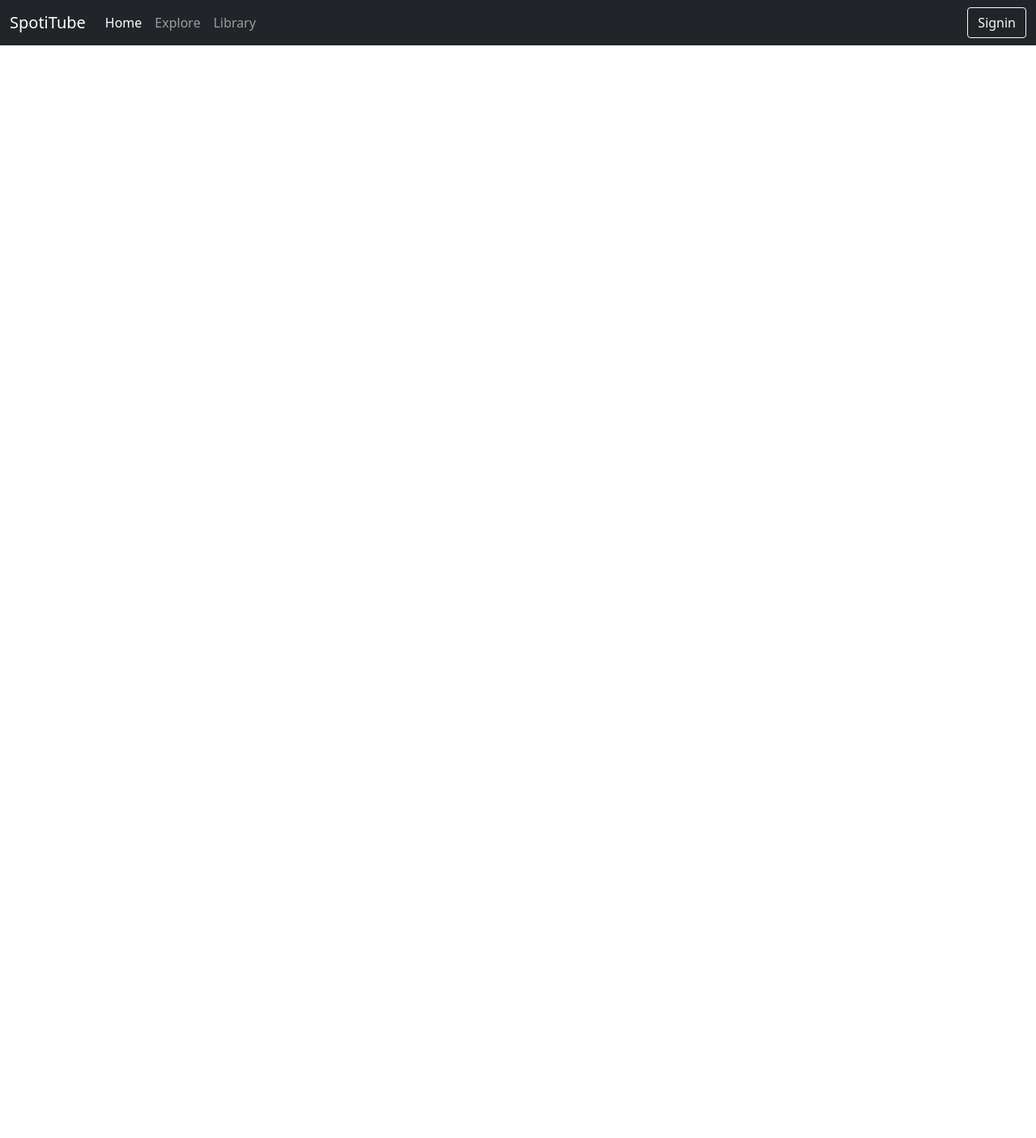
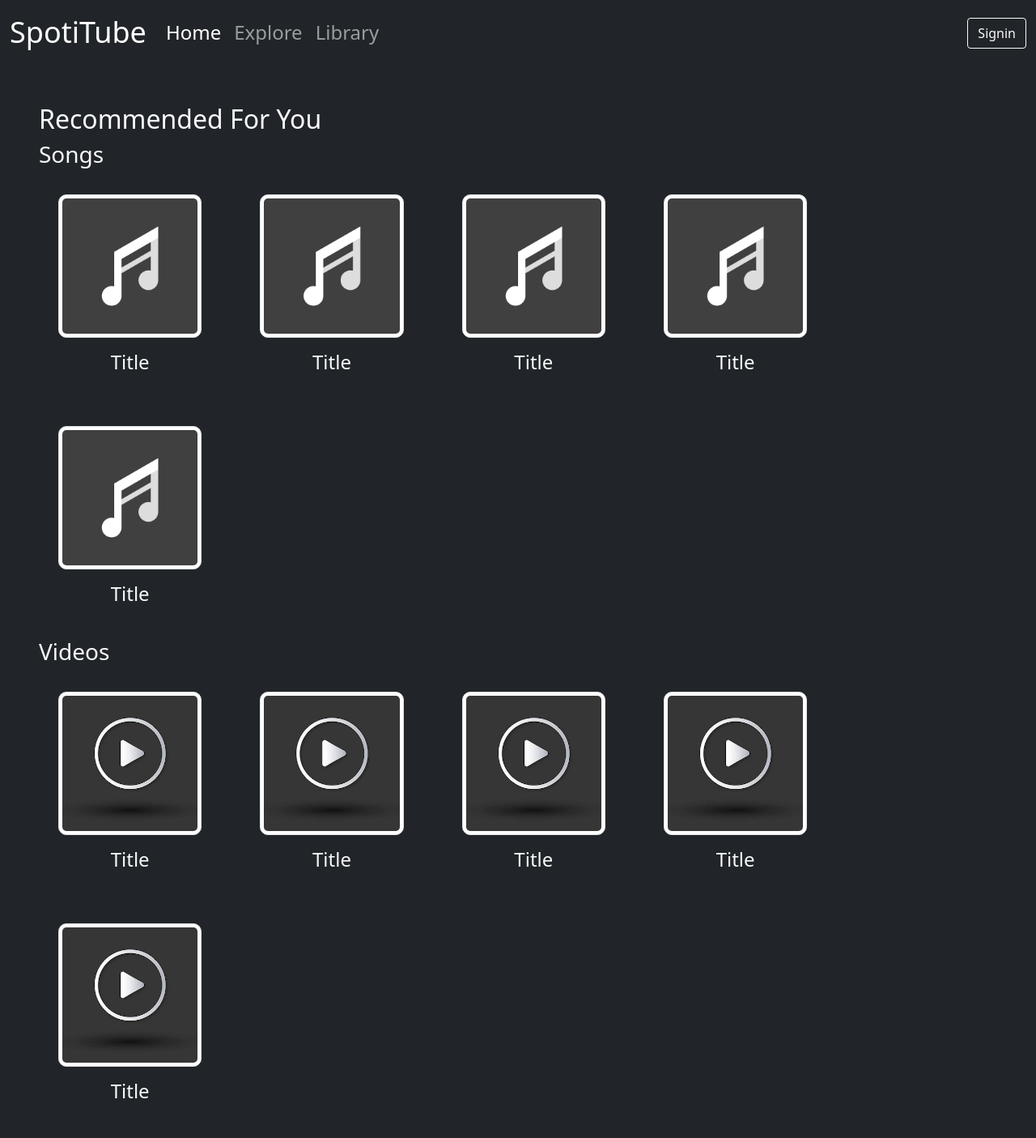
Before and after one commit to Yash-Togadiya/SpotiTube-using-HTMl-CSS-JS, a plain HTML site: page index.html in a window 1280 px wide. Shown: the whole page at 81% size. Before the commit the page ends 800 px from the top, so only its background shows below. Drawn offline with nearby package versions, Linux system fonts and the light colour scheme.

Commit message:
Home section complete.

```diff
--- a/css/style.css
+++ b/css/style.css
@@ -0,0 +1,30 @@
+/* Body CSS Start */
+body {
+    padding: 0;
+    margin: 0;
+}
+
+/* Body CSS End */
+
+/* Header CSS Start */
+.navbar {
+    font-size: 1.5em !important;
+}
+
+.navbar-brand {
+    font-size: 1.5em !important;
+}
+
+/* Header CSS End */
+
+/* Home CSS Start */
+
+.home .card {
+    border: none !important;
+}
+
+.home .img-thumbnail {
+    border-radius: 10px !important;
+}
+
+/* Home CSS End */
--- a/index.html
+++ b/index.html
@@ -4,7 +4,7 @@
 <head>
     <meta charset="UTF-8">
     <meta http-equiv="X-UA-Compatible" content="IE=edge">
-    <meta name="viewport" content="width=device-width, initial-scale=1.0">
+    <meta Title="viewport" content="width=device-width, initial-scale=1.0">
     <title>SpotiTube</title>
     <link rel="stylesheet" href="./css/style.css">
     <link href="https://cdn.jsdelivr.net/npm/bootstrap@5.0.2/dist/css/bootstrap.min.css" rel="stylesheet"
@@ -36,13 +36,13 @@
                 <div class="collapse navbar-collapse" id="navbarSupportedContent">
                     <ul class="navbar-nav me-auto mb-2 mb-lg-0">
                         <li class="nav-item">
-                            <a class="nav-link active" id="home" aria-current="page" href="#">Home</a>
+                            <a class="nav-link active" id="nav-home" aria-current="page" href="#">Home</a>
                         </li>
                         <li class="nav-item">
-                            <a class="nav-link" id="explore" aria-current="page" href="#">Explore</a>
+                            <a class="nav-link" id="nav-explore" aria-current="page" href="#">Explore</a>
                         </li>
                         <li class="nav-item">
-                            <a class="nav-link" id="library" aria-current="page" href="#">Library</a>
+                            <a class="nav-link" id="nav-library" aria-current="page" href="#">Library</a>
                         </li>
                     </ul>
                     <form class="d-flex">
@@ -59,6 +59,72 @@
     <!-- Main Section Start -->
     <main>
 
+        <!-- Home Section Start -->
+        <section class="home bg-dark text-light" id="home">
+            <div class="grid-container recommended-for-you p-5">
+                <h2>Recommended For You</h2>
+                <div class="row">
+                    <h3>Songs</h3>
+                    <div class="card col-sm-2 m-4 bg-dark">
+                        <img src="./src/music.jpg" alt="img" class="img-thumbnail">
+                        <h4 class="my-3 mx-auto">Title</h4>
+                    </div>
+                    <div class="card col-sm-2 m-4 bg-dark">
+                        <img src="./src/music.jpg" alt="img" class="img-thumbnail">
+                        <h4 class="my-3 mx-auto">Title</h4>
+                    </div>
+                    <div class="card col-sm-2 m-4 bg-dark">
+                        <img src="./src/music.jpg" alt="img" class="img-thumbnail">
+                        <h4 class="my-3 mx-auto">Title</h4>
+                    </div>
+                    <div class="card col-sm-2 m-4 bg-dark">
+                        <img src="./src/music.jpg" alt="img" class="img-thumbnail">
+                        <h4 class="my-3 mx-auto">Title</h4>
+                    </div>
+                    <div class="card col-sm-2 m-4 bg-dark">
+                        <img src="./src/music.jpg" alt="img" class="img-thumbnail">
+                        <h4 class="my-3 mx-auto">Title</h4>
+                    </div>
+                </div>
+                <h3>Videos</h3>
+                <div class="row">
+                    <div class="card col-sm-2 m-4 bg-dark">
+                        <img src="./src/video.jpg" alt="video" class="img-thumbnail">
+                        <h4 class="my-3 mx-auto">Title</h4>
+                    </div>
+                    <div class="card col-sm-2 m-4 bg-dark">
+                        <img src="./src/video.jpg" alt="video" class="img-thumbnail">
+                        <h4 class="my-3 mx-auto">Title</h4>
+                    </div>
+                    <div class="card col-sm-2 m-4 bg-dark">
+                        <img src="./src/video.jpg" alt="video" class="img-thumbnail">
+                        <h4 class="my-3 mx-auto">Title</h4>
+                    </div>
+                    <div class="card col-sm-2 m-4 bg-dark">
+                        <img src="./src/video.jpg" alt="video" class="img-thumbnail">
+                        <h4 class="my-3 mx-auto">Title</h4>
+                    </div>
+                    <div class="card col-sm-2 m-4 bg-dark">
+                        <img src="./src/video.jpg" alt="video" class="img-thumbnail">
+                        <h4 class="my-3 mx-auto">Title</h4>
+                    </div>
+                </div>
+            </div>
+        </section>
+        <!-- Home section End -->
+
+        <!-- Explore Section Start -->
+        <section class="explore" id="explore">
+
+        </section>
+        <!-- Explore Section End -->
+
+        <!-- Library Section Start -->
+        <section class="library" id="library">
+
+        </section>
+        <!-- library Section End -->
+
     </main>
     <!-- Main Section End -->
 
```
Also changed, not shown: src/music.jpg (added), src/video.jpg (added).
